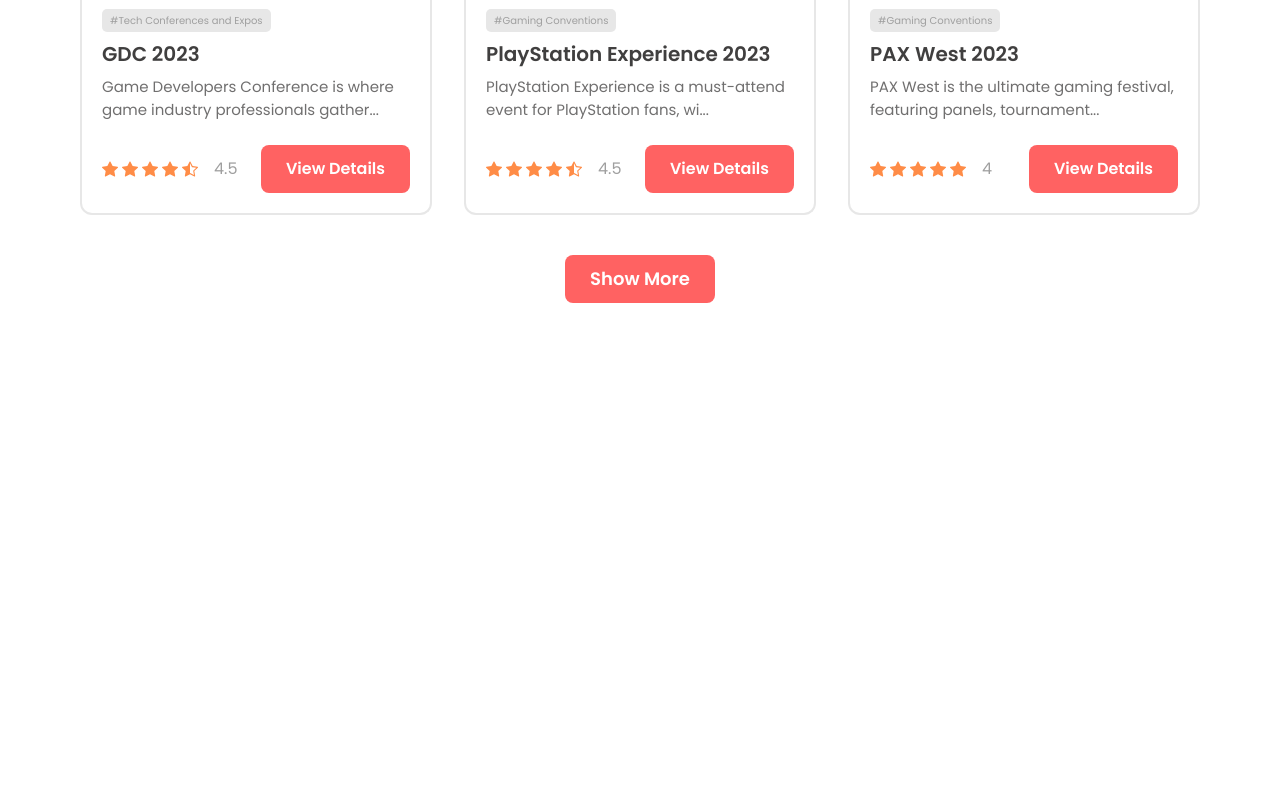
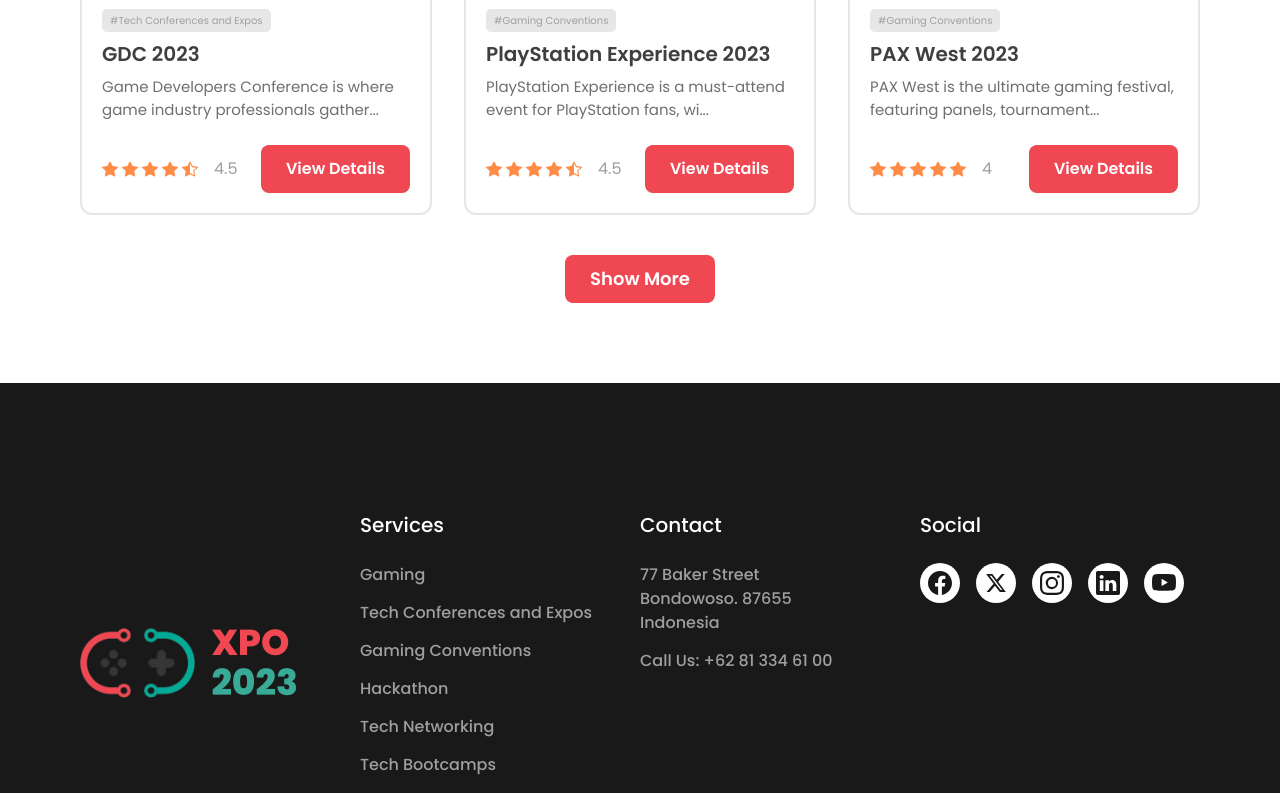
Before and after one commit to shaid30044/assignment-9, a React (Vite) app: page / in a window 1280 px wide. Shown: the part 2000-2793 px from the top of the page. Before the commit the page ends 2383 px from the top, so only its background shows below. Built offline with nearby package versions, Linux system fonts and the light colour scheme.

Commit message:
add footer

```diff
--- /dev/null
+++ b/src/Components/Footer.jsx
@@ -0,0 +1,100 @@
+import { Link } from "react-router-dom";
+import logo from "../assets/footer-logo.png";
+import { BsFacebook, BsInstagram, BsYoutube, BsLinkedin } from "react-icons/bs";
+import { RiTwitterXFill } from "react-icons/ri";
+
+const Footer = () => {
+  return (
+    <footer className="bg-black/90 text-center md:text-start pt-20 px-4 md:px-10 lg:px-20 lg:pt-32 pb-6 md:pb-10">
+      <div className="grid md:grid-cols-2 lg:grid-cols-4 border-b border-dark3 pb-10 md:pb-16 lg:pb-20">
+        <Link
+          to="/"
+          className="flex justify-center md:justify-start items-center gap-4 order-first pb-16 md:pb-20 lg:pb-0"
+        >
+          <img className="h-[70px]" src={logo} alt="" />
+          <h1 className="text-4xl font-extrabold text-color1">
+            XPO <p className="text-color2">2023</p>
+          </h1>
+        </Link>
+        <div className="pb-16 md:pb-0">
+          <h3 className="text-white text-xl font-medium pb-6">Services</h3>
+          <div className="space-y-3.5">
+            <p>
+              <span className="text-dark4 hover:text-color1 font-medium hover:underline underline-offset-8 decoration-2 duration-300">
+                <Link to="/">Gaming</Link>
+              </span>
+            </p>
+            <p>
+              <span className="text-dark4 hover:text-color1 font-medium hover:underline underline-offset-8 decoration-2 duration-300">
+                <Link to="/">Tech Conferences and Expos</Link>
+              </span>
+            </p>
+            <p>
+              <span className="text-dark4 hover:text-color1 font-medium hover:underline underline-offset-8 decoration-2 duration-300">
+                <Link to="/">Gaming Conventions</Link>
+              </span>
+            </p>
+            <p>
+              <span className="text-dark4 hover:text-color1 font-medium hover:underline underline-offset-8 decoration-2 duration-300">
+                <Link to="/">Hackathon</Link>
+              </span>
+            </p>
+            <p>
+              <span className="text-dark4 hover:text-color1 font-medium hover:underline underline-offset-8 decoration-2 duration-300">
+                <Link to="/">Tech Networking</Link>
+              </span>
+            </p>
+            <p>
+              <span className="text-dark4 hover:text-color1 font-medium hover:underline underline-offset-8 decoration-2 duration-300">
+                <Link to="/">Tech Bootcamps</Link>
+              </span>
+            </p>
+            <p>
+              <span className="text-dark4 hover:text-color1 font-medium hover:underline underline-offset-8 decoration-2 duration-300">
+                <Link to="/">Robotics and AI</Link>
+              </span>
+            </p>
+          </div>
+        </div>
+        <div className="pb-16 md:pb-0">
+          <h3 className="text-white text-xl font-medium pb-6">Contact</h3>
+          <div className="space-y-3.5">
+            <p className="flex flex-col text-dark4 font-medium">
+              <span>77 Baker Street</span>
+              <span>Bondowoso. 87655</span>
+              <span>Indonesia</span>
+            </p>
+            <p className="text-dark4 font-medium">Call Us: +62 81 334 61 00</p>
+          </div>
+        </div>
+        <div className="md:-order-1 lg:order-last">
+          <h3 className="text-white text-xl font-medium pb-6">Social</h3>
+          <div className="flex justify-center md:justify-start items-center gap-4 text-2xl text-black/90">
+            <a className="bg-white hover:bg-color1 duration-300 cursor-pointer rounded-full p-2">
+              <BsFacebook />
+            </a>
+            <a className="bg-white hover:bg-color1 duration-300 cursor-pointer rounded-full p-2">
+              <RiTwitterXFill />
+            </a>
+            <a className="bg-white hover:bg-color1 duration-300 cursor-pointer rounded-full p-2">
+              <BsInstagram />
+            </a>
+            <a className="bg-white hover:bg-color1 duration-300 cursor-pointer rounded-full p-2">
+              <BsLinkedin />
+            </a>
+            <a className="bg-white hover:bg-color1 duration-300 cursor-pointer rounded-full p-2">
+              <BsYoutube />
+            </a>
+          </div>
+        </div>
+      </div>
+      <div>
+        <p className="text-center text-sm text-dark3 pt-10 md:pt-16 lg:pt-20">
+          Copyright © 2023 - All right reserved
+        </p>
+      </div>
+    </footer>
+  );
+};
+
+export default Footer;
--- a/src/Components/Navbar.jsx
+++ b/src/Components/Navbar.jsx
@@ -95,7 +95,7 @@
         </ul>
       </div>
       <Link>
-        <button className="hidden md:flex items-center btn btn-ghost normal-case rounded-lg lg:text-lg text-white hover:text-dark2 bg-color1 hover:bg-color1">
+        <button className="hidden md:flex items-center btn btn-ghost normal-case rounded-lg lg:text-lg text-white bg-color1 hover:bg-color2">
           Login{" "}
           <span className="text-xl lg:text-2xl">
             <BiLogInCircle />
--- a/src/Components/Service.jsx
+++ b/src/Components/Service.jsx
@@ -49,7 +49,7 @@
             <p className="text-dark4">{rating}</p>
           </div>
           <Link>
-            <button className="btn btn-ghost normal-case flex rounded-lg bg-color1 hover:bg-color1 hover:text-dark2 text-[16px] text-white px-6">
+            <button className="btn btn-ghost normal-case flex rounded-lg bg-color1 hover:bg-color2 text-[16px] text-white px-6">
               View Details
             </button>
           </Link>
--- a/src/Components/Services.jsx
+++ b/src/Components/Services.jsx
@@ -1,18 +1,11 @@
 import { useLoaderData } from "react-router-dom";
 import Service from "./Service";
 import { useState } from "react";
-import { BiSearch } from "react-icons/bi";
-import { LuSearchX } from "react-icons/lu";
 
 const Services = () => {
   const services = useLoaderData();
 
-  const [searchOpen, setSearchOpen] = useState(false);
   const [showMore, setShowMore] = useState(6);
-
-  const toggleSearch = () => {
-    setSearchOpen(!searchOpen);
-  };
 
   const handleShowMore = () => {
     setShowMore(showMore + 6);
@@ -30,7 +23,7 @@
           placeholder="Search your Category here..."
           className="rounded-l-full bg-dark6 text-sm md:text-base text-dark2 focus:outline-none w-60 md:w-[400px] px-4 py-2 md:px-6"
         />
-        <button className="bg-color1 hover:bg-color1 hover:text-dark2 md:text-lg md:font-medium text-white rounded-r-full focus:outline-none px-2.5 md:px-3 lg:px-4 py-2">
+        <button className="bg-color1 hover:bg-color2 md:text-lg md:font-medium text-white rounded-r-full focus:outline-none px-2.5 md:px-3 lg:px-4 py-2">
           Search
         </button>
       </div>
@@ -42,7 +35,7 @@
       {showMore < services.length && (
         <button
           onClick={handleShowMore}
-          className="btn btn-ghost normal-case flex rounded-lg bg-color1 hover:bg-color1 hover:text-dark2 text-lg text-white px-6 mt-10 m-auto"
+          className="btn btn-ghost normal-case flex rounded-lg bg-color1 hover:bg-color2 text-lg text-white px-6 mt-10 m-auto"
         >
           Show More
         </button>
--- a/src/Layouts/Root.jsx
+++ b/src/Layouts/Root.jsx
@@ -1,9 +1,11 @@
 import { Outlet } from "react-router-dom";
+import Footer from "../Components/Footer";
 
 const Root = () => {
   return (
     <div className="font-poppins">
       <Outlet />
+      <Footer />
     </div>
   );
 };
--- a/tailwind.config.js
+++ b/tailwind.config.js
@@ -4,7 +4,8 @@
   theme: {
     extend: {
       colors: {
-        color1: "#ff6262",
+        color1: "#ef4853",
+        color2: "#38aa96",
         dark2: "#403F3F",
         dark3: "#706F6F",
         dark4: "#9F9F9F",
```
Also changed, not shown: src/assets/footer-logo.png (added), src/assets/title-logo.png.
